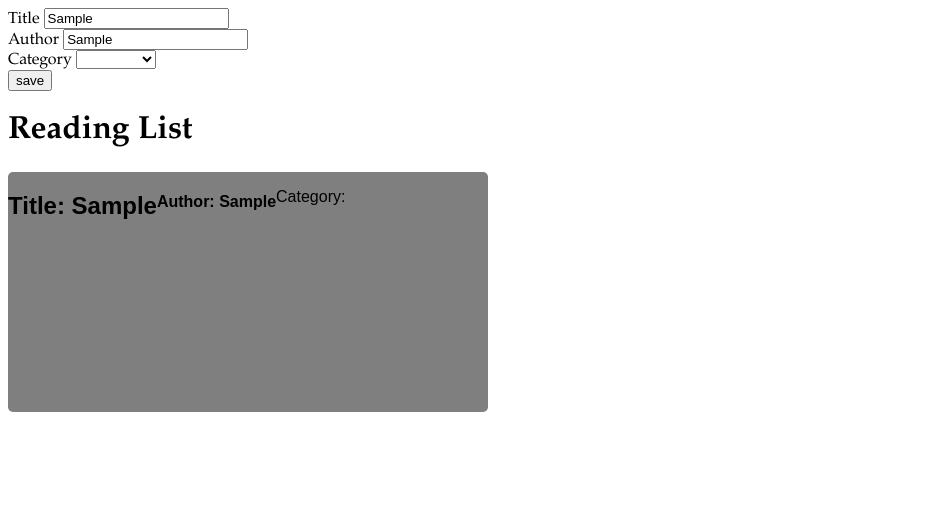
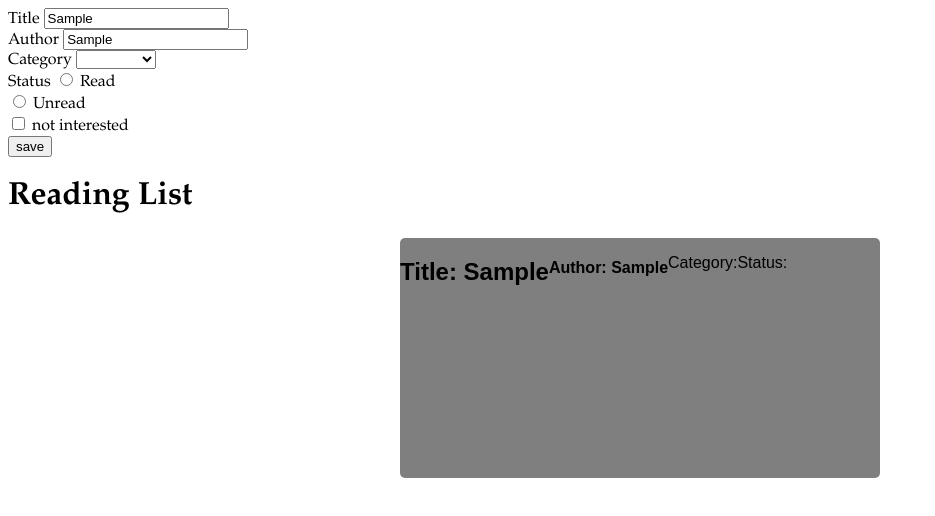
Before and after one commit to davejmacm/reading_list_lab, a plain HTML site: page index.html in a window 1280 px wide. Both pictures are taken after typing "Sample", "Sample" into the empty fields and a click on the input "save". Shown: the whole page, without its empty margins (0-935 px from the left). Drawn offline with Linux system fonts and the light colour scheme.

Commit message:
updated lab with radio buttons and some css

```diff
--- a/css/main.css
+++ b/css/main.css
@@ -1,6 +1,13 @@
 body {
   font-family: Palatino;
 }
+
+#reading-list {
+  display: flex;
+  flex-flow: row wrap;
+  justify-content: space-around;
+}
+
 
 .book {
   font-family: fantasy;
@@ -9,8 +16,10 @@ body {
   margin-bottom: 10px;
   display: flex;
   flex-flow: row wrap;
+  justify-content: flex-start;
   /* box-shadow: 0 2px 4px 0 rgba(0,0,0,0.9); */
   background: rgba(0,0,0,0.5);
   transition: 0.3s;
   border-radius: 5px;
+
 }
--- a/index.html
+++ b/index.html
@@ -28,6 +28,13 @@
             <option value="Blog Post">Blog Post</option>
           </select>
         </div>
+        <div class = "status">
+          <label for="status" class="radio"> Status</label>
+
+  <input type="radio" name="status" value="read"> Read<br>
+  <input type="radio" name="status" value="unread"> Unread<br>
+  <input type="checkbox" name="status" value="not_interested"> not interested <br>
+
       </div>
       <input id= "button" type="submit" value="save"/>
     </form>
--- a/js/app.js
+++ b/js/app.js
@@ -42,10 +42,17 @@ const handleSubmit = function(event) {
       newCategoryItem.textContent=`Category: ${this.category.value}`; //change to dynamically accept author
       console.log("category")
 
+    //create new  p to push category to div
+      const newStatusItem = document.createElement('p');
+      newStatusItem.classList.add('status');
+      newStatusItem.textContent=`Status: ${this.status.value}`; //change to dynamically accept author
+      console.log("status")
+
 
   newBookItem.appendChild(newHeadingItem);
   newBookItem.appendChild(newAuthorItem);
   newBookItem.appendChild(newCategoryItem);
+  newBookItem.appendChild(newStatusItem);
   newBook.appendChild(newBookItem);
 }
 
```
